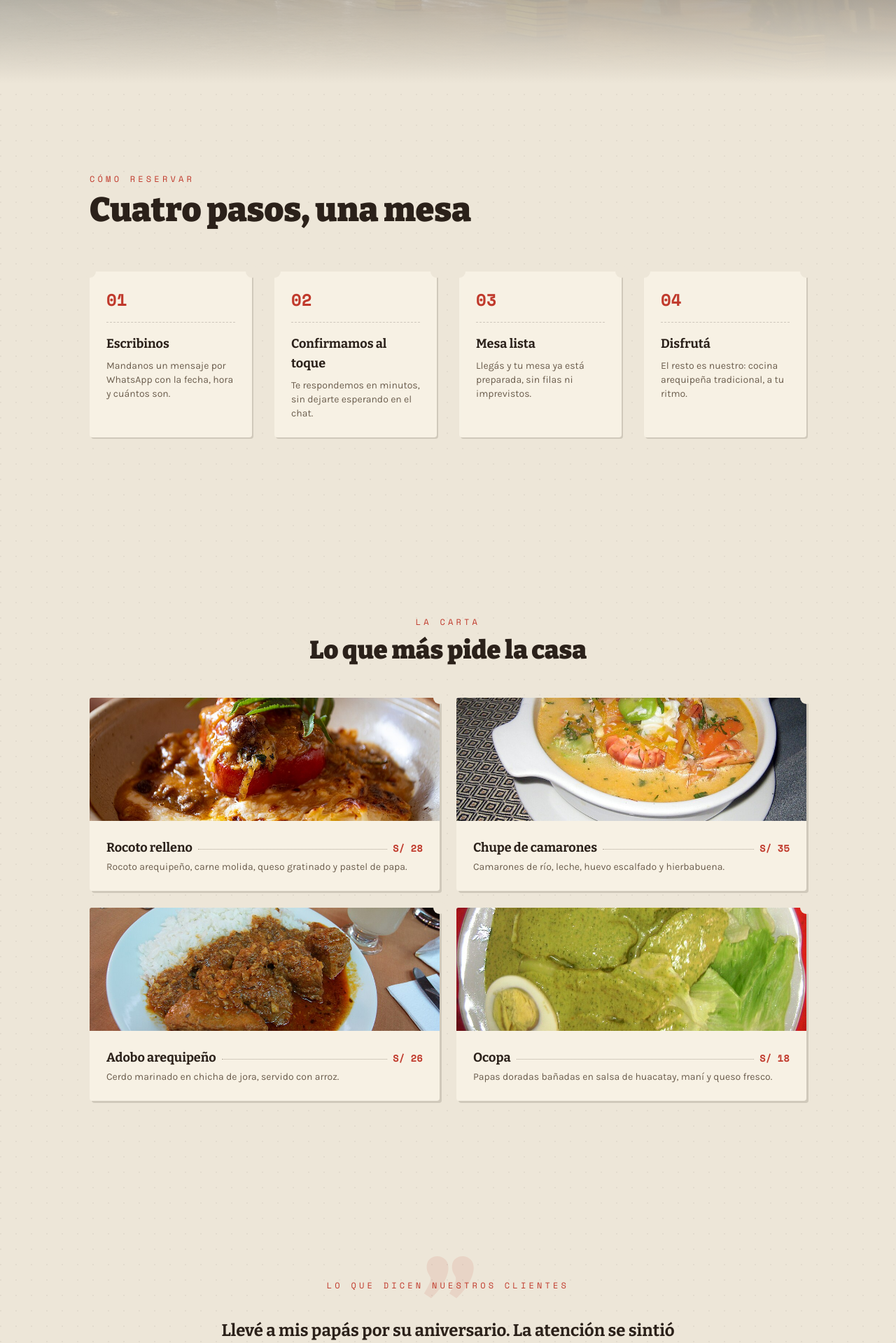
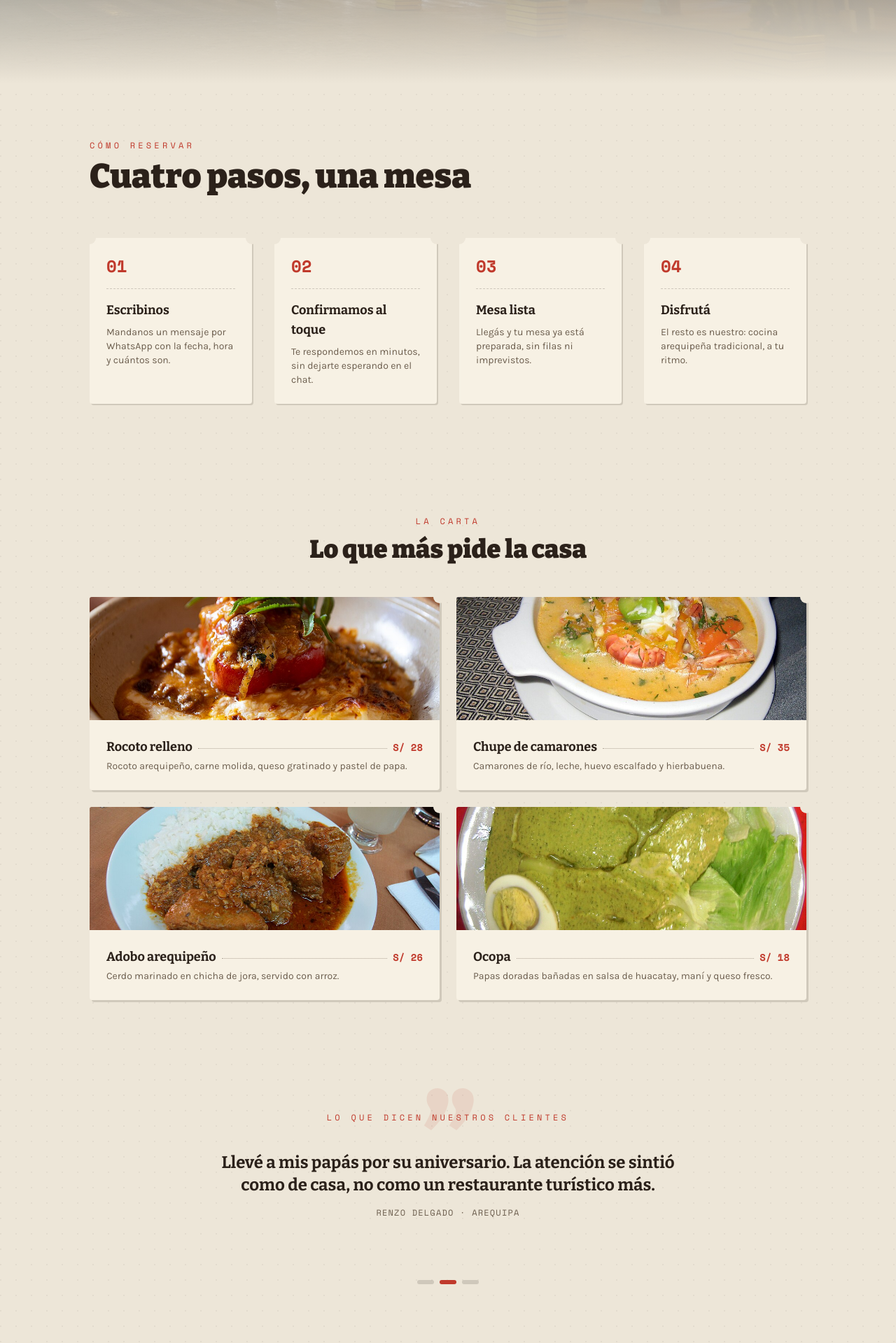
Before and after one commit to sebpost2/landing-showcase, a Next.js app: page / in a window 1280 px wide. Shown: the part 680-2599 px from the top of the page at 70% size. Built offline with nearby package versions, Linux system fonts and the light colour scheme.

Commit message:
Tighten vertical rhythm between sections
py-32 (128px each side) stacked to ~256px of dead space between sections,
which felt bloated once sections carried real content. Reduced to py-20.

```diff
--- a/src/components/sections/cta.tsx
+++ b/src/components/sections/cta.tsx
@@ -3,7 +3,7 @@ const WHATSAPP_URL =
 
 export function Cta() {
   return (
-    <section id="try" className="px-6 py-32 text-center">
+    <section id="try" className="px-6 py-20 text-center">
       <p className="font-mono text-xs uppercase tracking-[0.35em] text-rocoto">
         Te esperamos
       </p>
--- a/src/components/sections/features.tsx
+++ b/src/components/sections/features.tsx
@@ -28,7 +28,7 @@ const STEPS = [
 
 export function Features() {
   return (
-    <section id="features" className="px-6 py-32">
+    <section id="features" className="px-6 py-20">
       <div className="mx-auto max-w-5xl">
         <p className="font-mono text-xs uppercase tracking-[0.35em] text-rocoto">
           Cómo reservar
--- a/src/components/sections/pricing.tsx
+++ b/src/components/sections/pricing.tsx
@@ -22,7 +22,7 @@ const INFO = [
 
 export function Pricing() {
   return (
-    <section id="pricing" className="px-6 py-32">
+    <section id="pricing" className="px-6 py-20">
       <div className="mx-auto max-w-5xl">
         <p className="font-mono text-xs uppercase tracking-[0.35em] text-rocoto">
           Información
--- a/src/components/sections/product-visual.tsx
+++ b/src/components/sections/product-visual.tsx
@@ -33,7 +33,7 @@ const DISHES = [
 
 export function ProductVisual() {
   return (
-    <section className="px-6 py-32">
+    <section className="px-6 py-20">
       <div className="mx-auto max-w-5xl">
         <p className="text-center font-mono text-xs uppercase tracking-[0.35em] text-rocoto">
           La carta
--- a/src/components/sections/testimonials.tsx
+++ b/src/components/sections/testimonials.tsx
@@ -38,7 +38,7 @@ export function Testimonials() {
   const current = QUOTES[index];
 
   return (
-    <section className="px-6 py-32">
+    <section className="px-6 py-20">
       <div className="relative mx-auto max-w-2xl text-center">
         <span
           aria-hidden
```
